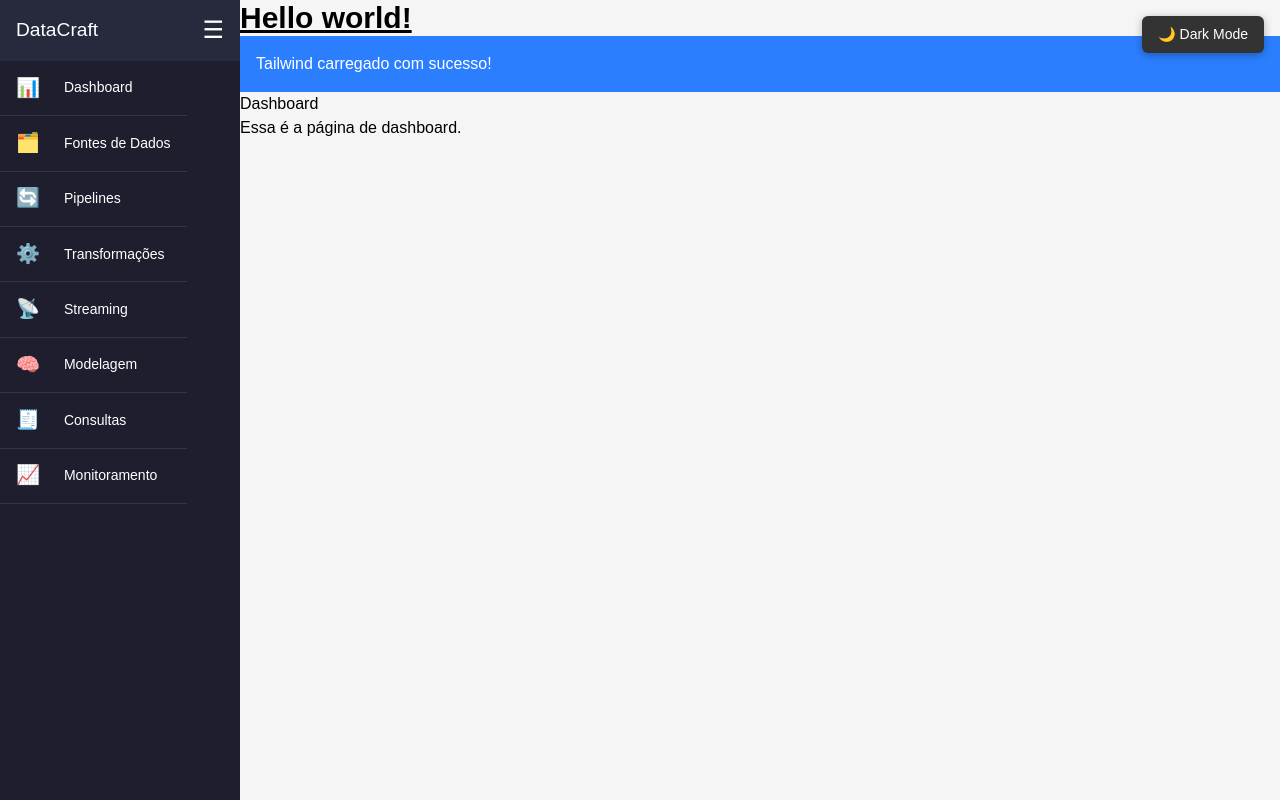
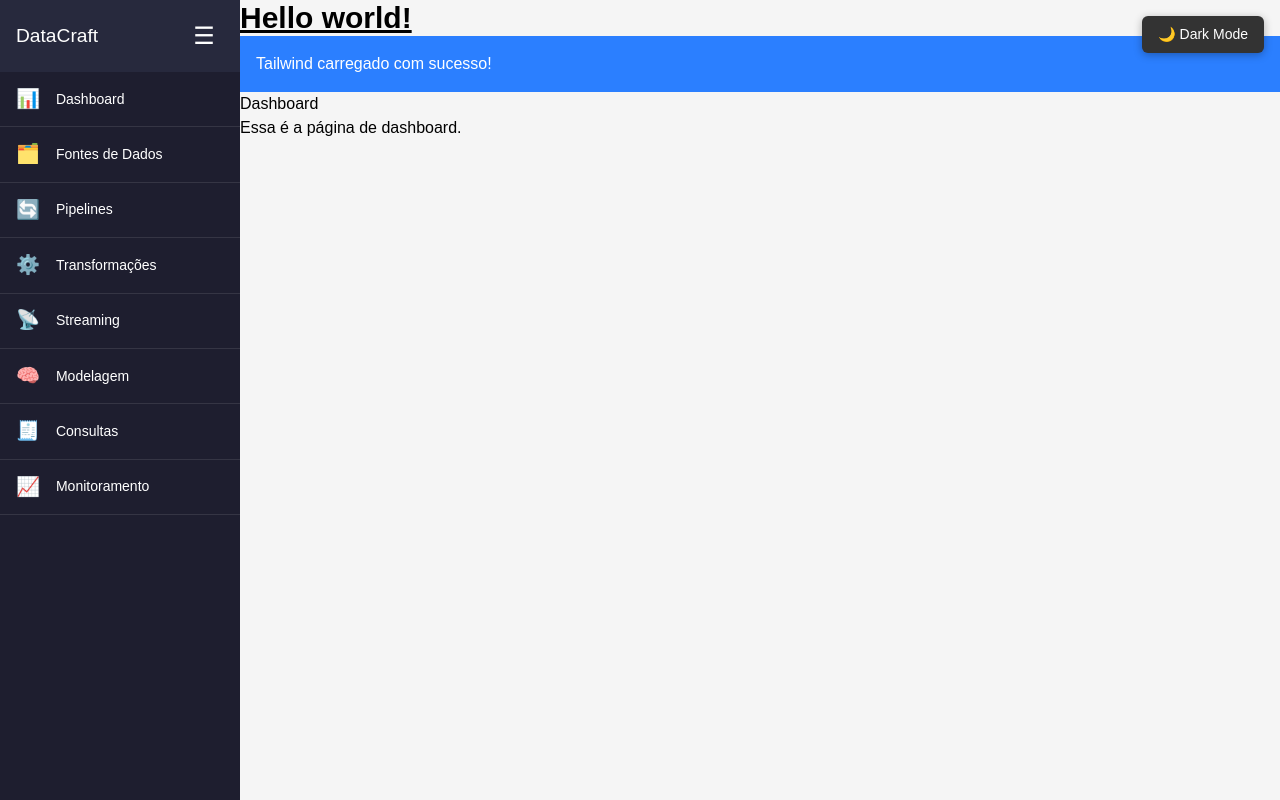
Before and after one commit to Leonardo-Nunes-Armelim/DataCraft, a Django app: page / in a window 1280 px wide. Run offline with Django 5.2, Linux system fonts and the light colour scheme; style sheets or scripts are compiled from the project's sources.

Commit message:
Fixing an icon alignment bug in the sidebar

```diff
--- /dev/null
+++ b/datacraft/apps/core/static/core/css/sidebar.css
@@ -0,0 +1,153 @@
+/* Reset body margin and use flex layout for sidebar + content */
+body {
+  margin: 0;
+  font-family: Arial, sans-serif;
+  display: flex;
+}
+
+body,
+body * {
+  box-sizing: border-box;
+}
+
+/* ---------------- Sidebar ---------------- */
+#sidebar {
+  width: 240px;
+  background-color: #1e1e2f;
+  color: white;
+  height: 100vh;
+  transition: width 0.3s ease;
+  display: flex;
+  flex-direction: column;
+  position: relative;
+  overflow: hidden;
+  flex-shrink: 0;
+}
+
+/* Sidebar when collapsed */
+#sidebar.collapsed {
+  width: 70px;
+}
+
+/* ---------------- Sidebar Header ---------------- */
+.sidebar-header {
+  display: flex;
+  align-items: center;
+  justify-content: space-between;
+  padding: 1rem;
+  background-color: #27293d;
+  position: relative;
+  min-height: 72px;
+}
+
+/* Sidebar title styling */
+#sidebar h2.sidebar-title {
+  margin: 0;
+  font-size: 1.2rem;
+  transition: opacity 0.3s ease;
+}
+
+/* Sidebar title link styling */
+#sidebar h2.sidebar-title a {
+  color: inherit;
+  text-decoration: none;
+  transition: opacity 0.3s ease;
+  cursor: pointer;
+}
+
+/* Hide title when collapsed */
+#sidebar.collapsed .sidebar-title {
+  opacity: 0;
+  pointer-events: none;
+}
+
+#sidebar.collapsed .sidebar-header {
+  justify-content: center;
+  padding-inline: 0;
+}
+
+/* ---------------- Toggle Button ---------------- */
+.toggle-btn {
+  background: none;
+  border: none;
+  color: white;
+  font-size: 1.5rem;
+  cursor: pointer;
+  transition: all 0.3s ease;
+  position: absolute;
+  right: 1rem;
+  top: 50%;
+  transform: translateY(-50%);
+  z-index: 10;
+  width: 40px;
+  height: 40px;
+  padding: 0;
+  display: grid;
+  place-items: center;
+}
+
+/* Center toggle button when sidebar is collapsed */
+#sidebar.collapsed .toggle-btn {
+  left: 50%;
+  right: auto;
+  transform: translate(-50%, -50%);
+}
+
+/* ---------------- Menu ---------------- */
+#sidebar > .menu {
+  list-style: none;
+  padding: 0;
+  margin: 0;
+  flex: 1;
+  display: block;
+  width: 100%;
+}
+
+#sidebar > .menu > li {
+  border-bottom: 1px solid rgba(255, 255, 255, 0.1);
+  width: 100%;
+  margin: 0;
+}
+
+/* Menu links */
+#sidebar > .menu > li > a {
+  display: flex;
+  align-items: center;
+  padding: 0.8rem 1rem;
+  color: white;
+  text-decoration: none;
+  transition: background-color 0.3s, justify-content 0.3s;
+  width: 100%;
+  min-height: 48px;
+  border-radius: 0;
+  gap: 0;
+}
+
+/* Hover effect for menu links */
+#sidebar > .menu > li > a:hover {
+  background-color: #383b59;
+}
+
+/* Icon inside menu links */
+#sidebar > .menu > li > a .icon {
+  font-size: 1.2rem;
+  flex: 0 0 auto;
+}
+
+/* Center icons when sidebar is collapsed */
+#sidebar.collapsed > .menu > li > a {
+  justify-content: center;
+  padding: 0.8rem 0;
+  text-align: center;
+}
+
+/* Text inside menu links */
+#sidebar > .menu > li > a .text {
+  margin-left: 1rem;
+  transition: opacity 0.3s ease;
+}
+
+/* Hide text when sidebar is collapsed */
+#sidebar.collapsed > .menu > li > a .text {
+  display: none;
+}
--- /dev/null
+++ b/datacraft/apps/core/static/core/js/theme.js
@@ -0,0 +1,38 @@
+// Sidebar Toggle
+const sidebar = document.getElementById('sidebar');
+const toggleBtn = document.getElementById('toggle-btn');
+const themeToggleBtn = document.getElementById('theme-toggle');
+
+const THEME_STORAGE_KEY = 'theme';
+
+function getSavedTheme() {
+  return localStorage.getItem(THEME_STORAGE_KEY) === 'dark' ? 'dark' : 'light';
+}
+
+function applyTheme(theme) {
+  const nextTheme = theme === 'dark' ? 'dark' : 'light';
+
+  document.documentElement.setAttribute('data-theme', nextTheme);
+  localStorage.setItem(THEME_STORAGE_KEY, nextTheme);
+
+  if (themeToggleBtn) {
+    themeToggleBtn.textContent =
+      nextTheme === 'dark' ? '☀️ Light Mode' : '🌙 Dark Mode';
+  }
+}
+
+if (toggleBtn && sidebar) {
+  toggleBtn.addEventListener('click', () => {
+    sidebar.classList.toggle('collapsed');
+  });
+}
+
+applyTheme(getSavedTheme());
+
+if (themeToggleBtn) {
+  themeToggleBtn.addEventListener('click', () => {
+    const currentTheme = document.documentElement.getAttribute('data-theme');
+    const nextTheme = currentTheme === 'dark' ? 'light' : 'dark';
+    applyTheme(nextTheme);
+  });
+}
--- a/datacraft/apps/core/templates/core/base.html
+++ b/datacraft/apps/core/templates/core/base.html
@@ -12,8 +12,8 @@
       document.documentElement.setAttribute('data-theme', theme);
     })();
   </script>
-  <link rel="stylesheet" href="{% static 'css/sidebar.css' %}">
-  <link rel="stylesheet" href="{% static 'css/main_content.css' %}">
+  <link rel="stylesheet" href="{% static 'core/css/sidebar.css' %}">
+  <link rel="stylesheet" href="{% static 'core/css/main_content.css' %}">
   <link rel="stylesheet" href="{% static 'css/dist/styles.css' %}">
 </head>
 <body>
@@ -52,6 +52,6 @@
 
 
   <!-- SCRIPT -->
-  <script src="{% static 'js/theme.js' %}"></script>
+  <script src="{% static 'core/js/theme.js' %}"></script>
 </body>
 </html>
```
Also changed, not shown: datacraft/apps/core/static/core/css/main_content.css (added, +51 -0 lines).
